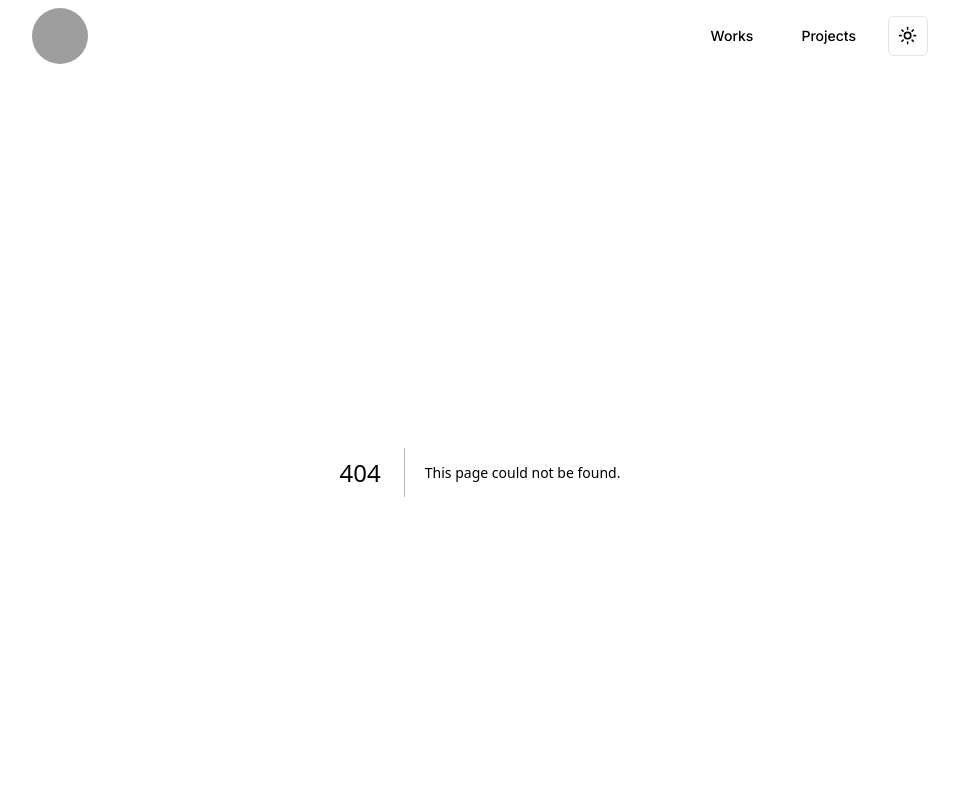
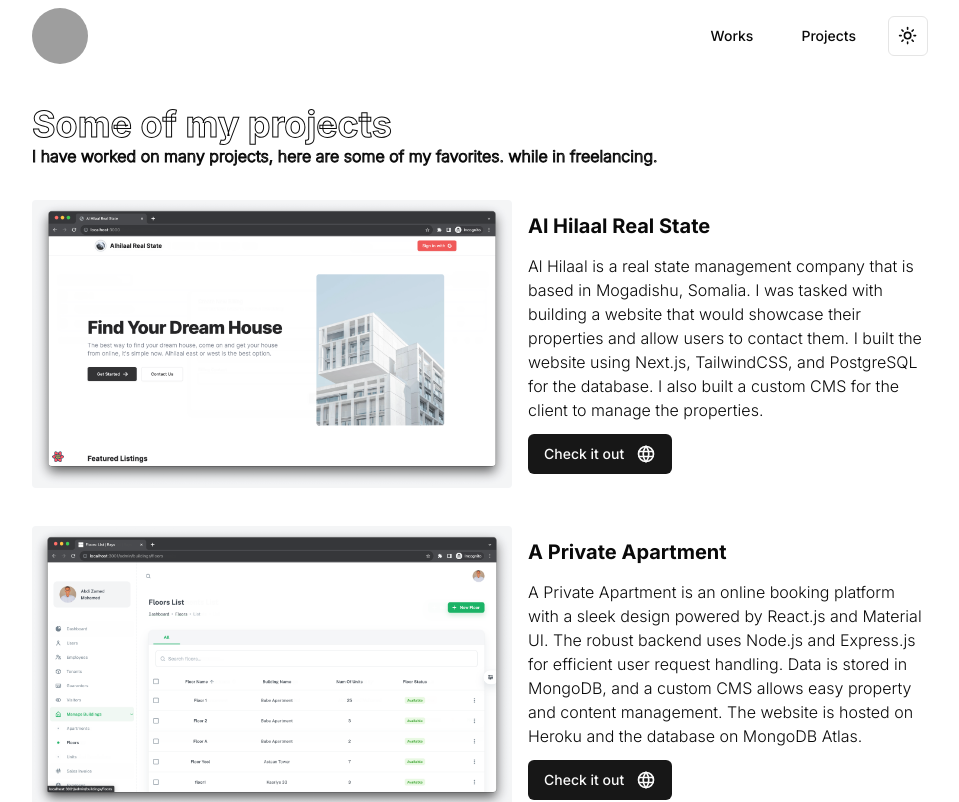
Before and after one commit to aaqyaar/abdizamed, a Next.js app: page /projects in a window 1280 px wide. Before the commit this address had no page. Shown: the top 802 px of the page, without its empty margins (160-1119 px from the left). Built offline with nearby package versions, Linux system fonts and the light colour scheme; grey boxes are pictures that could not be loaded.

Commit message:
Projects page added

```diff
--- /dev/null
+++ b/app/projects/page.tsx
@@ -0,0 +1,142 @@
+"use client";
+
+import { Project as ProjectType, Projects } from "@/lib/types";
+import React from "react";
+import { TbWorld } from "react-icons/tb";
+import Image from "next/image";
+import { Button } from "@/components/ui/button";
+import Slider, { Settings } from "react-slick";
+import "slick-carousel/slick/slick.css";
+import "slick-carousel/slick/slick-theme.css";
+import { Separator } from "@/components/ui/separator";
+
+const projects: Projects = [
+  {
+    id: 1,
+    images: [
+      "/alhilaal/1.png",
+      "/alhilaal/2.png",
+      "/alhilaal/3.png",
+      "/alhilaal/4.png",
+      "/alhilaal/5.png",
+    ],
+    title: "Al Hilaal Real State",
+    github: "https://www.github.com/aaqyaar/alhilaal-real-state",
+    technologies: ["Next.js", "TailwindCSS", "PostgreSQL"],
+    description:
+      "Al Hilaal is a real state management company that is based in Mogadishu, Somalia. I was tasked with building a website that would showcase their properties and allow users to contact them. I built the website using Next.js, TailwindCSS, and PostgreSQL for the database. I also built a custom CMS for the client to manage the properties.",
+  },
+  {
+    id: 2,
+    images: [
+      "/apartment/1.png",
+      "/apartment/2.png",
+      "/apartment/3.png",
+      "/apartment/4.png",
+    ],
+    title: "A Private Apartment",
+    github: "https://www.github.com/aaqyaar/alhilaal-real-state",
+    technologies: [
+      "React.js",
+      "Material UI",
+      "Node.js",
+      "Express.js",
+      "MongoDB",
+    ],
+    description:
+      "A Private Apartment is an online booking platform with a sleek design powered by React.js and Material UI. The robust backend uses Node.js and Express.js for efficient user request handling. Data is stored in MongoDB, and a custom CMS allows easy property and content management. The website is hosted on Heroku and the database on MongoDB Atlas.",
+  },
+
+  {
+    id: 4,
+    images: [
+      "/simple-bank/1.png",
+      "/simple-bank/1.png",
+      "/simple-bank/1.png",
+      "/simple-bank/1.png",
+    ],
+    title: "Simple Bank",
+    github: "https://www.github.com/aaqyaar/alhilaal-real-state",
+    technologies: ["React.js", "Material UI", "ASP.NET", "PostgreSQL"],
+    description:
+      "Simple Bank is a simple banking system that allows users to create accounts, deposit, withdraw, and transfer money. The frontend is built with React.js and Material UI. The backend is built with ASP.NET and PostgreSQL. Also included is a custom CMS for the admin to manage users and transactions and a REST API for the frontend to consume.",
+  },
+];
+
+const settings: Settings = {
+  dots: false,
+  infinite: true,
+  speed: 500,
+  autoplay: true,
+  autoplaySpeed: 1000,
+  slidesToShow: 1,
+  slidesToScroll: 1,
+  arrows: false,
+  draggable: true,
+  fade: true,
+};
+
+export default function ProjectsPage() {
+  return (
+    <div className="my-8 max-w-4xl mx-4 md:mx-auto">
+      <div>
+        <h1
+          className="text-4xl font-bold"
+          style={{
+            WebkitTextStroke: "1px ",
+            WebkitTextFillColor: "transparent",
+          }}
+        >
+          Some of my projects
+        </h1>
+        <p
+          className="font-light"
+          style={{
+            WebkitTextStroke: "1px",
+            WebkitTextFillColor: "transparent",
+          }}
+        >
+          I have worked on many projects, here are some of my favorites. while
+          in freelancing.
+        </p>
+      </div>
+
+      <div className="mt-4">
+        {projects.map(({ images, title, description }: ProjectType, i) => (
+          <div key={i} className="py-4 flex flex-col md:flex-row gap-4">
+            <div className="w-[30rem]">
+              <Slider {...settings}>
+                {images.map((image, i) => (
+                  // add overlay to images
+                  <div
+                    key={i}
+                    className="w-full h-[18rem] relative bg-gray-100 dark:bg-neutral-900 rounded"
+                  >
+                    <Image
+                      src={image}
+                      alt={title}
+                      className="rounded-lg hover:bg-neutral-100 dark:hover:bg-neutral-900 object-cover object-top"
+                      fill
+                      quality={100}
+                    />
+                  </div>
+                ))}
+              </Slider>
+            </div>
+
+            <div id="content">
+              <h3 className="mt-3 text-xl font-bold">{title}</h3>
+              <p className="mt-3.5 text-md font-light">{description}</p>
+
+              <Button className="mt-3">
+                Check it out <TbWorld className="h-5 w-5 ml-3" />
+              </Button>
+            </div>
+
+            <Separator className="block md:hidden" />
+          </div>
+        ))}
+      </div>
+    </div>
+  );
+}
--- /dev/null
+++ b/app/works/page.tsx
@@ -0,0 +1,5 @@
+import React from "react";
+
+export default function WorksPage() {
+  return <div>WorksPage</div>;
+}
--- /dev/null
+++ b/lib/utils.ts
@@ -0,0 +1,6 @@
+import { type ClassValue, clsx } from "clsx"
+import { twMerge } from "tailwind-merge"
+
+export function cn(...inputs: ClassValue[]) {
+  return twMerge(clsx(inputs))
+}
```
